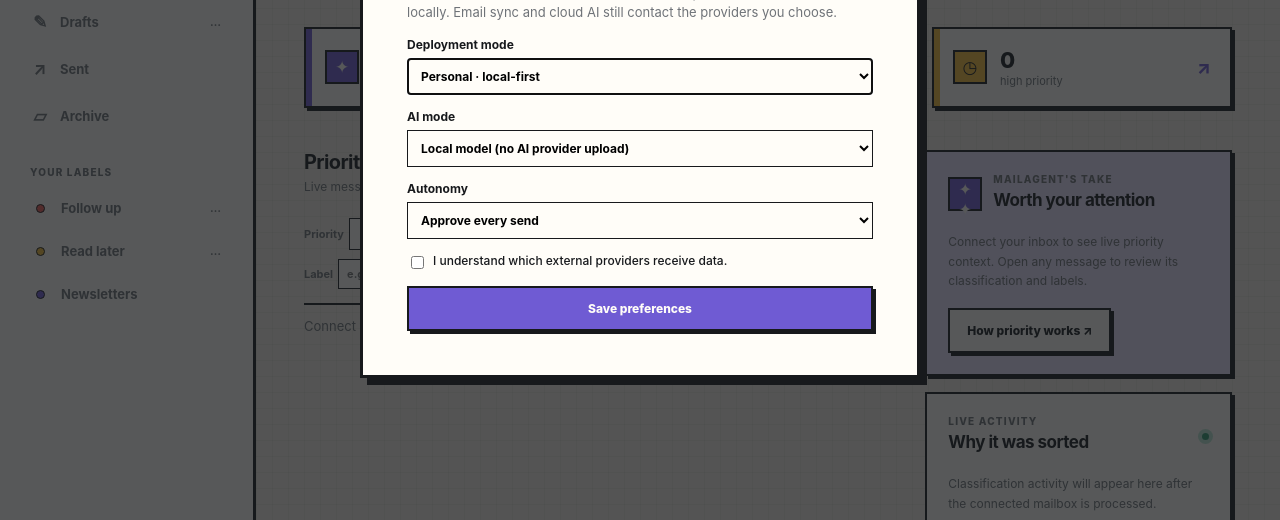
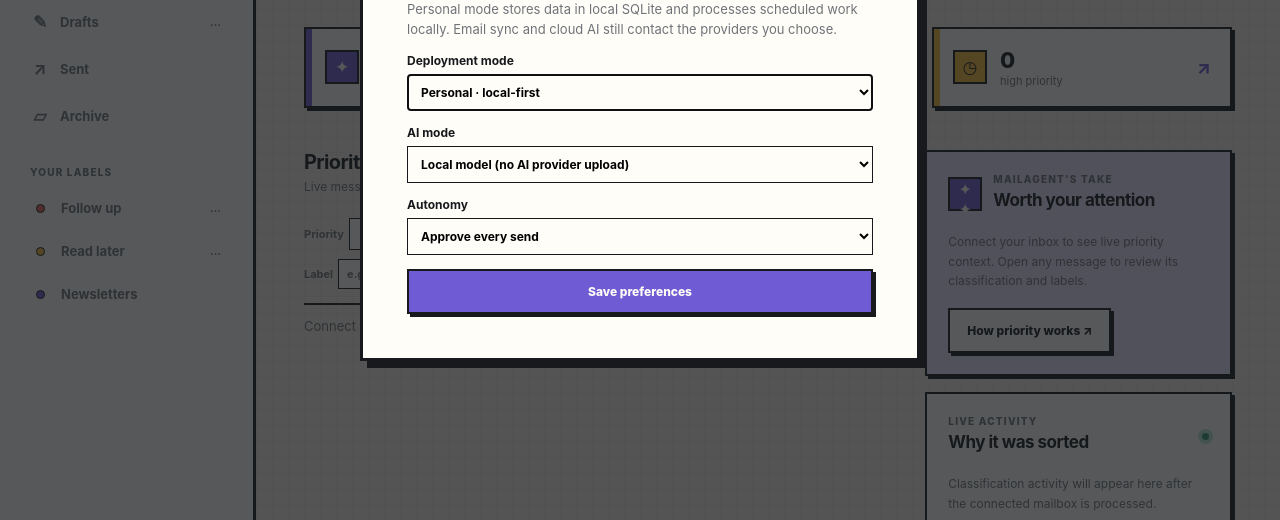
Before and after one commit to Rayed-Hasan/mailagent, a plain HTML site: page index.html in a window 1280 px wide. Shown: the part 280-800 px from the top of the page. Drawn offline with Linux system fonts and the light colour scheme; no server answers.

Commit message:
fix(ui): remove external provider acknowledgment checkbox from first-run setup

```diff
--- a/index.html
+++ b/index.html
@@ -165,7 +165,7 @@
         <label>Autonomy
           <select id="onboardingAutonomy"><option value="approve">Approve every send</option><option value="auto_safe">Auto-safe routine replies</option><option value="auto_full">Auto-full (advanced)</option></select>
         </label>
-        <label class="onboarding-check"><input id="onboardingPrivacy" type="checkbox" required /> I understand which external providers receive data.</label>
+
         <button class="primary-button" type="submit">Save preferences</button>
       </form>
     </dialog>
```
